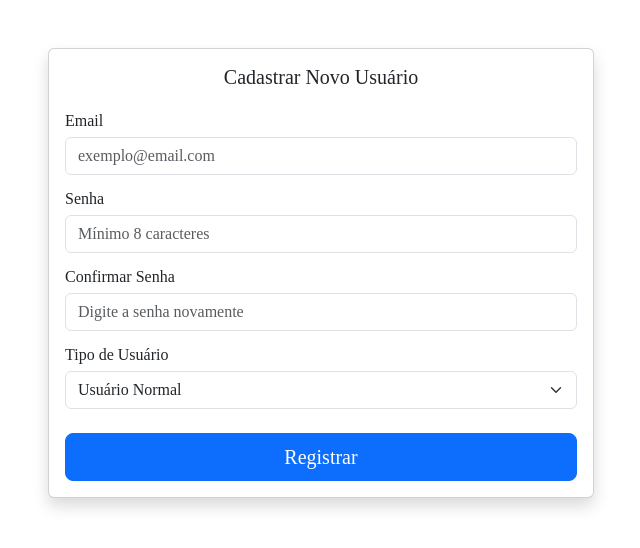
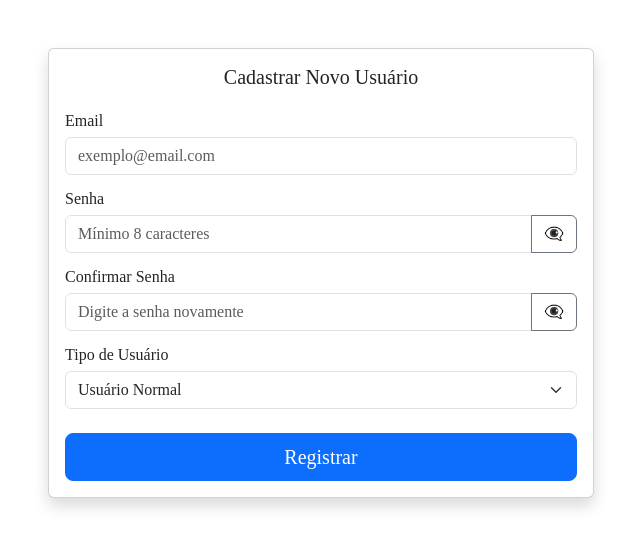
Before and after one commit to monique282/front-stage, a React (Create React App) app: page /register in a window 1280 px wide. Shown: the top 548 px of the page, without its empty margins (319-959 px from the left). Built offline with nearby package versions, Linux system fonts and the light colour scheme.

Commit message:
feat: viewing the password and password confirmation fields

```diff
--- a/src/components/layoutComponents/handleRegister.ts
+++ b/src/components/layoutComponents/handleRegister.ts
@@ -2,12 +2,8 @@
 import { SyntheticEvent } from "react";
 import { NavigateFunction } from "react-router-dom";
 
-export function handleRegister(e: SyntheticEvent,
-    formData: FormData,
-    setError: (error: string) => void,
-    setLoading: (loading: boolean) => void,
-    authToken: string | null,
-    navigate: NavigateFunction)  {
+export function handleRegister(e: SyntheticEvent, formData: FormData, setError: (error: string) => void, setLoading: (loading: boolean) => void, authToken: string | null, navigate: NavigateFunction)  {
+
     e.preventDefault();
     setError('');
 
@@ -22,7 +18,6 @@
     if (formData.password.length < 8) {
         return setError('A senha deve ter pelo menos 8 caracteres');
     };
-
 
     setLoading(true);
 
@@ -43,10 +38,11 @@
         config
     )
         .then((response) => {
-            alert("Cadastro realizado com sucesso")
-            navigate("/")
+            alert("Cadastro realizado com sucesso");
+            navigate("/");
         })
         .catch((err) => {
+            setLoading(false);
             console.error('Erro no registro:', err);
             if (err.response) {
                 setError(err.response.data || 'Erro ao registrar. Tente novamente.');
--- a/src/contexts/contex.jsx
+++ b/src/contexts/contex.jsx
@@ -6,29 +6,22 @@
 
 export default function AuthProvider({ children }) {
     const [authToken, setAuthToken] = useState(() => localStorage.getItem("authToken"));
-    const [user, setUser] = useState(() => {
-        const userData = localStorage.getItem("user");
-        return userData ? JSON.parse(userData) : null;
-    });
     const [admin, setAdmin] = useState(false)
     const login = (token, userData) => {
         localStorage.setItem("authToken", token);
         localStorage.setItem("user", JSON.stringify(userData));
         setAuthToken(token);
-        setUser(userData);
     };
 
     const logout = () => {
         localStorage.removeItem("authToken");
         localStorage.removeItem("user");
         setAuthToken(null);
-        setUser(null);
     };
 
     return (
         <AuthContext.Provider value={{
             authToken, setAuthToken,
-            user,
             login,
             logout,
             admin, setAdmin
--- a/src/pages/Register.jsx
+++ b/src/pages/Register.jsx
@@ -1,7 +1,6 @@
 import React, { useState } from 'react';
 import { Form, Button, Card, Container, Row, Col, Alert } from 'react-bootstrap';
-import { Link, useNavigate } from 'react-router-dom';
-import axios from 'axios';
+import { useNavigate } from 'react-router-dom';
 import { useAuth } from '../contexts/contex';
 import { handleRegister } from '../components/layoutComponents/handleRegister';
 
@@ -14,7 +13,9 @@
     });
     const [error, setError] = useState('');
     const [loading, setLoading] = useState(false);
-    const { login, authToken } = useAuth();
+    const { authToken } = useAuth();
+    const [showPassword, setShowPassword] = useState(false);
+    const [showConfirmPassword, setShowConfirmPassword] = useState(false);
     const navigate = useNavigate();
 
     function handleChange (e) {
@@ -26,73 +27,8 @@
     };
 
     const handleSubmit = (e) => {
-        handleRegister(
-            e,
-            formData,
-            setError,
-            setLoading,
-            authToken,
-            login,
-            navigate
-        );
+        handleRegister( e, formData, setError, setLoading, authToken, navigate);
     };
-
-    // function handleSubmit(e) {
-    //     e.preventDefault();
-    //     setError('');
-
-    //     if (formData.password !== formData.confirmPassword) {
-    //         return setError('As senhas não coincidem');
-    //     }
-    //     if (formData.password.length < 8) {
-    //         return setError('A senha deve ter pelo menos 8 caracteres');
-    //     }
-
-    //     setLoading(true);
-
-    //     const config = {
-    //         headers: {
-    //             'Content-Type': 'application/json',
-    //             'Authorization': `Bearer ${authToken}`
-    //         }
-    //     };
-    //     axios.post(
-    //         `${import.meta.env.VITE_API_URL}/user/register`,
-    //         {
-    //             email: formData.email,
-    //             password: formData.password,
-    //             role: formData.role
-    //         },
-    //         config
-    //     )
-    //         .then((response) => {
-    //             console.log('Resposta do registro:', response.data);
-    //             if (response.data.token) {
-    //                 login(response.data.token, response.data.user);
-    //                 navigate('/');
-    //             } else {
-    //                 navigate('/login', {
-    //                     state: {
-    //                         success: 'Registro realizado com sucesso! Faça login.'
-    //                     }
-    //                 });
-    //             }
-    //         })
-    //         .catch((err) => {
-    //             console.error('Erro no registro:', err);
-
-    //             if (err.response) {
-    //                 setError(err.response.data.message || 'Erro ao registrar. Tente novamente.');
-    //             } else if (err.request) {
-    //                 setError('Sem resposta do servidor. Verifique sua conexão.');
-    //             } else {
-    //                 setError('Erro ao configurar a requisição.');
-    //             }
-    //         })
-    //         .finally(() => {
-    //             setLoading(false);
-    //         });
-    // };
 
     return (
         <Container className="mt-5">
@@ -126,8 +62,9 @@
 
                                 <Form.Group className="mb-3">
                                     <Form.Label>Senha</Form.Label>
+                                    <div className="input-group">
                                         <Form.Control
-                                        type="password"
+                                            type={showPassword ? "text" : "password"}
                                             name="password"
                                             placeholder="Mínimo 8 caracteres"
                                             value={formData.password}
@@ -135,18 +72,33 @@
                                             required
                                             minLength={8}
                                         />
+                                        <Button
+                                            variant="outline-secondary"
+                                            onClick={() => setShowPassword(!showPassword)}
+                                        >
+                                            {showPassword ? "👁️" : "👁️‍🗨️"}
+                                        </Button>
+                                    </div>
                                 </Form.Group>
 
                                 <Form.Group className="mb-3">
                                     <Form.Label>Confirmar Senha</Form.Label>
+                                    <div className="input-group">
                                         <Form.Control
-                                        type="password"
+                                            type={showConfirmPassword ? "text" : "password"}
                                             name="confirmPassword"
                                             placeholder="Digite a senha novamente"
                                             value={formData.confirmPassword}
                                             onChange={handleChange}
                                             required
                                         />
+                                        <Button
+                                            variant="outline-secondary"
+                                            onClick={() => setShowConfirmPassword(!showConfirmPassword)}
+                                        >
+                                            {showConfirmPassword ? "👁️" : "👁️‍🗨️"}
+                                        </Button>
+                                    </div>
                                 </Form.Group>
 
                                 <Form.Group className="mb-4">
```
Lines whose indentation alone changed are shown as unchanged.
